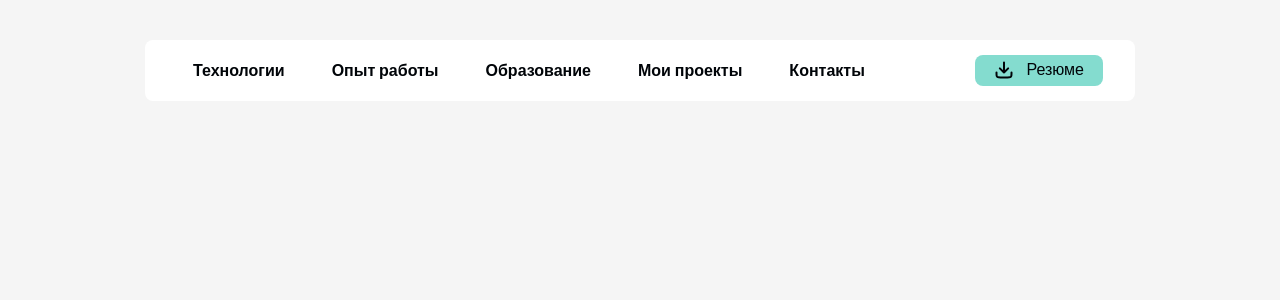
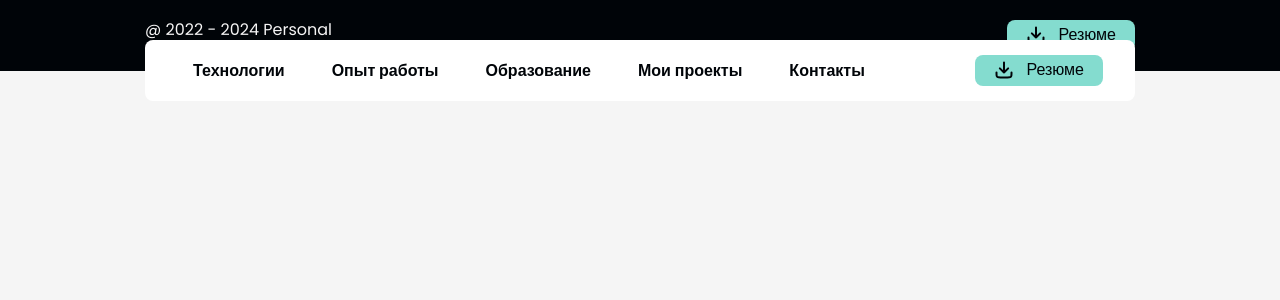
Before and after one commit to AnnaZiankevich/portfolio, a Next.js app: page / in a window 1280 px wide. Shown: the top 300 px of the page. Built offline with nearby package versions, Linux system fonts and the light colour scheme.

Commit message:
Add Footer
Add helpers file

```diff
--- a/src/app/layout.tsx
+++ b/src/app/layout.tsx
@@ -2,6 +2,7 @@ import type { Metadata } from "next";
 import { Poppins } from "next/font/google";
 import classNames from "classnames";
 import Header from "../components/Header/Header";
+import Footer from "../components/Footer/Footer";
 import "./globals.css";
 
 const poppins = Poppins({
@@ -27,6 +28,7 @@ export default function RootLayout({
       <body className={classNames(poppins.className, )}>
         <Header />
         {children}
+        <Footer />
       </body>
     </html>
   );
--- /dev/null
+++ b/src/components/Footer/Footer.tsx
@@ -0,0 +1,26 @@
+import styles from "./footer.module.scss";
+import Button from "../Button/Button";
+import resume from '../../assets/Resume_Ziankevich.pdf';
+import { currentYear } from "../../helpers/helpers";
+
+const Footer = () => {
+  return (
+    <header className={styles.footer}>
+        <div className={styles.content}>
+            <div className={styles.info}>
+                @ 2022 - {currentYear} Personal
+            </div>
+            <a className={styles.download}
+               href={resume}
+               target="_blank"
+               rel="noopener noreferrer"
+               download='Resume_Ziankevich.pdf'
+            >
+              <Button title="Резюме" download />
+            </a>
+        </div>
+    </header>
+  );
+}
+
+export default Footer;
--- /dev/null
+++ b/src/components/Footer/footer.module.scss
@@ -0,0 +1,20 @@
+@use '../../styles/typography' as t;
+@use '../../styles/colors' as c;
+@use '../../styles/mixins' as m;
+
+.footer {
+    width: 100%;
+    padding: 20px 145px;
+    background-color: c.$accentBlack;
+
+    .content {
+        display: flex;
+        justify-content: space-between;
+
+        .info {
+            @include t.text2();
+
+            color: c.$pastelWhite;
+        }
+    }
+}
--- /dev/null
+++ b/src/helpers/helpers.tsx
@@ -0,0 +1 @@
+export const currentYear = new Date().getFullYear();
```
